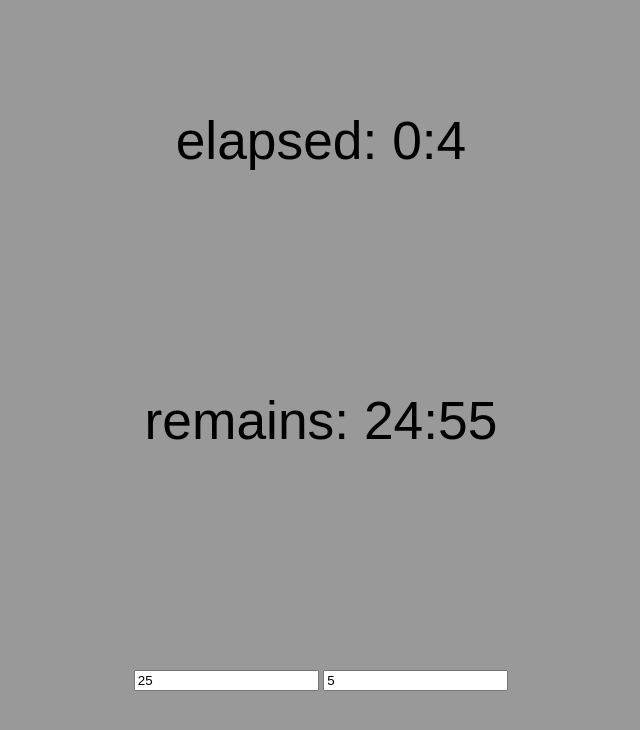
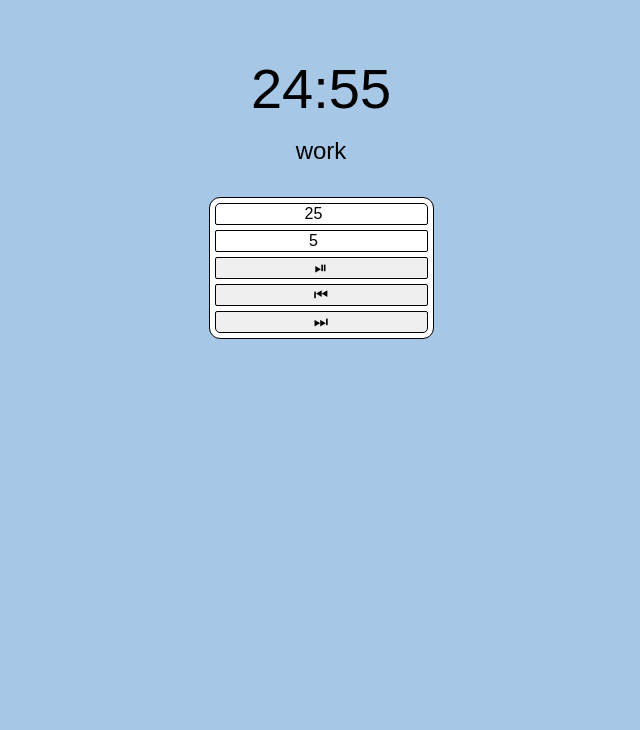
Before and after one commit to SebastianMestre/tidbits, a plain HTML site: page pomodoro-timer/index.html in a window 1280 px wide. Shown: the whole page, without its empty margins (319-959 px from the left). Drawn offline with Linux system fonts and the light colour scheme.

Commit message:
give pomodoro timer a design pass

```diff
--- a/pomodoro-timer/index.html
+++ b/pomodoro-timer/index.html
@@ -1,42 +1,76 @@
-<span id=elapsed>0</span>
-<span id=remains>0</span>
-<div>
+<span id=remains>25:00</span>
+<span id="mode">work</span>
+<div class=controls>
 <input id=work type=number value=25>
 <input id=rest type=number value=5>
+<button id=start>⏯</button>
+<button id=reset>⏮</button>
+<button id=skip>⏭</button>
 </div>
+
 <style>
+:root {
+	font-size: 12pt;
+}
+.controls {
+	background: #fff;
+	display: flex;
+	flex-flow: column nowrap;
+	padding: 5px;
+	gap: 5px;
+	border-radius: 11px;
+	border: 1px solid #000000;
+}
 body {
 	display:flex;
 	flex-flow:column nowrap;
 	align-items:center;
-	justify-content:space-around;
+	justify-content:start;
 	height: 100vh;
 	margin: 0;
 }
 * {
 	font-family: sans-serif;
+	font-size: 1rem;
 }
 #elapsed, #remains {
-	font-size: 40pt;
+	font-size: 3.5rem;
+	margin-bottom: 1rem;
+	margin-top: 3.5rem;
 }
-#elapsed::before {
-	content: "elapsed: ";
+#mode {
+	font-size: 1.5rem;
+	margin-bottom: 2rem;
 }
-#remains::before {
-	content: "remains: ";
+input {
+	text-align: center;
+}
+.controls * {
+	border-radius: 2px;
+	border: 1px solid #000000;
+}
+.controls :nth-child(1) {
+	border-top-left-radius: 5px;
+	border-top-right-radius: 5px;
+}
+.controls :nth-last-child(1) {
+	border-bottom-left-radius: 5px;
+	border-bottom-right-radius: 5px;
 }
 </style>
 <script src="audio.js"></script>
 <script>
 
+const modeEmt = document.getElementById("mode");
+const remainsEmt = document.getElementById("remains");
+const workEmt = document.getElementById("work");
+const restEmt = document.getElementById("rest");
+const startEmt = document.getElementById("start");
+const resetEmt = document.getElementById("reset");
+const skipEmt = document.getElementById("skip");
+
 const seconds = 1000;
 const minutes = 60 * seconds;
-
-let workTime = 25 * minutes;
-let restTime = 5 * minutes;
-
-work.addEventListener("change", () => { workTime = Number(work.value) * minutes; });
-rest.addEventListener("change", () => { restTime = Number(rest.value) * minutes; });
 
 const toClockTime = millis => {
 	const seconds = millis / 1000;
@@ -44,48 +78,89 @@ const toClockTime = millis => {
 	const minutes = Math.floor(seconds / 60);
 	const spareSeconds = Math.floor(seconds - minutes * 60);
 
-	return `${minutes}:${spareSeconds}`;
+	return `${minutes}:${spareSeconds.toString().padStart(2, "0")}`;
 };
 
-const interval = 0.9 * seconds;
-let mode = "work";
-let elapsedTime = 0;
+const workColor = "#A7C7E7";
+const restColor = "#CFE0C3";
+
+class Timer {
+	constructor(workTime, restTime) {
+		this.totalTime = {work: workTime, rest: restTime};
+		this.mode = "work";
+		this.elapsedTime = 0;
+	}
+
+	reset() {
+		this.elapsedTime = 0;
+	}
+
+	skip() {
+		this.elapsedTime = this.totalTime[this.mode];
+		this.onTimePassed(0);
+	}
+
+	onTimePassed(time) {
+		this.elapsedTime += time;
+		while (this.elapsedTime >= this.totalTime[this.mode]) {
+			this.elapsedTime -= this.totalTime[this.mode];
+			this.mode = this.mode == "work" ? "rest" : "work";
+		}
+	}
+
+	getRemainsTime() {
+		return this.totalTime[this.mode] - this.elapsedTime;
+	}
+
+	getMode() {
+		return this.mode;
+	}
+
+	setWorkTime(time) {
+		this.totalTime.work = time;
+	}
+
+	setRestTime(time) {
+		this.totalTime.rest = time;
+	}
+}
+
+const interval = 100;
+
+function draw() {
+	remainsEmt.innerHTML = toClockTime(timer.getRemainsTime());
+	modeEmt.innerHTML = timer.getMode();
+	document.body.style.background = timer.getMode() == "work" ? workColor : restColor;
+}
+
+let timer = new Timer(25 * minutes, 5 * minutes);
+let time = Date.now();
+let paused = false;
+
+draw();
 setInterval(() => {
-	elapsedTime += interval;
-
-	let remainsTime;
-
-	if (mode == "work") {
-		if (elapsedTime >= workTime) {
-			elapsedTime = 0;
-			mode = "rest";
-
-			document.body.style.background = "#37f";
-
-			beep(500);
-		}
-	} else if (mode == "rest") {
-		if (elapsedTime >= restTime) {
-			elapsedTime = 0;
-			remainsTime = workTime;
-			mode = "work";
-
-			document.body.style.background = "#999";
-
+	let newTime = Date.now();
+	if (!paused) {
+		const timePassed = newTime - time;
+		const oldMode = timer.getMode();
+		timer.onTimePassed(timePassed);
+		const newMode = timer.getMode();
+		if (oldMode != newMode) {
 			beep(500);
 		}
 	}
-
-	if (mode == "work") {
-		remainsTime = workTime - elapsedTime;
-	} else if (mode == "rest") {
-		remainsTime = restTime - elapsedTime;
-	}
-
-	elapsed.innerHTML = toClockTime(elapsedTime);
-	remains.innerHTML = toClockTime(remainsTime);
+	time = newTime;
+	draw();
 }, interval);
 
-document.body.style.background = "#999";
+
+workEmt.addEventListener("change", () => { timer.setWorkTime(Math.max(1, Number(workEmt.value)) * minutes); draw(); });
+restEmt.addEventListener("change", () => { timer.setRestTime(Math.max(1, Number(restEmt.value)) * minutes); draw(); });
+startEmt.addEventListener("click", () => { paused = !paused; });
+resetEmt.addEventListener("click", () => { timer.reset(); draw(); });
+skipEmt.addEventListener("click", () => { timer.skip(); draw(); });
+
+
+document.body.style.background = workColor;
 
 </script>
```
